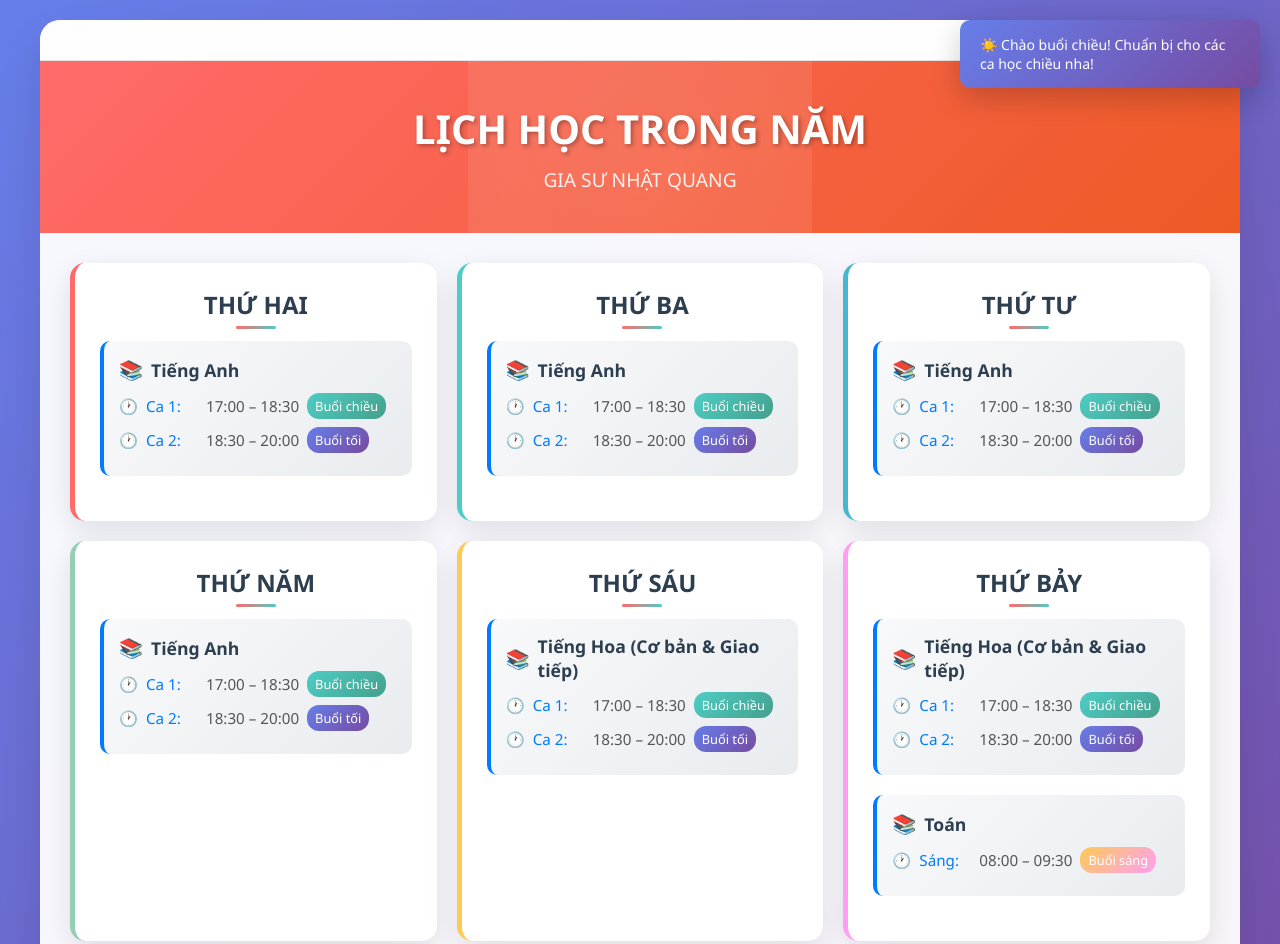
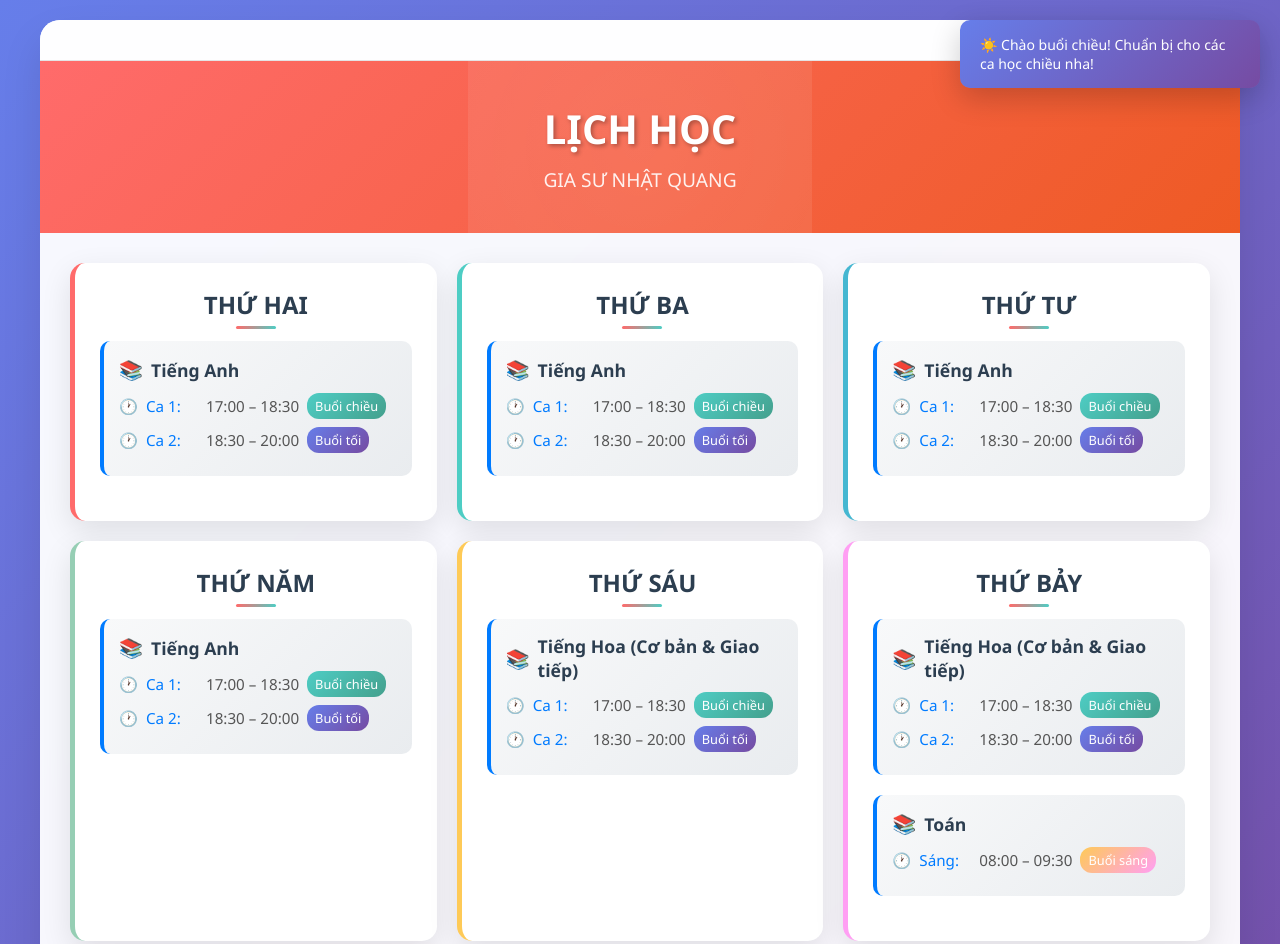
Before and after one commit to GiaSuNhatQuang/gsnq-schedule, a plain HTML site: page index.html in a window 1280 px wide. Shown: the top 944 px of the page. Drawn offline with Linux system fonts and the light colour scheme.

Commit message:
Update index.html

```diff
--- a/index.html
+++ b/index.html
@@ -290,11 +290,11 @@
     <div class="container">
         <div class="nav-buttons">
             <!-- <a href="#" class="nav-btn" onclick="switchSchedule('summer')">📅 Lịch Học Hè</a>
-            <a href="#" class="nav-btn active" onclick="switchSchedule('yearly')">📚 Lịch Học Trong Năm</a> -->
+            <a href="#" class="nav-btn active" onclick="switchSchedule('yearly')">📚 Lịch Học </a> -->
         </div>
 
         <div class="header">
-            <h1>LỊCH HỌC TRONG NĂM</h1>
+            <h1>LỊCH HỌC</h1>
             <p>GIA SƯ NHẬT QUANG</p>
         </div>
 
```
